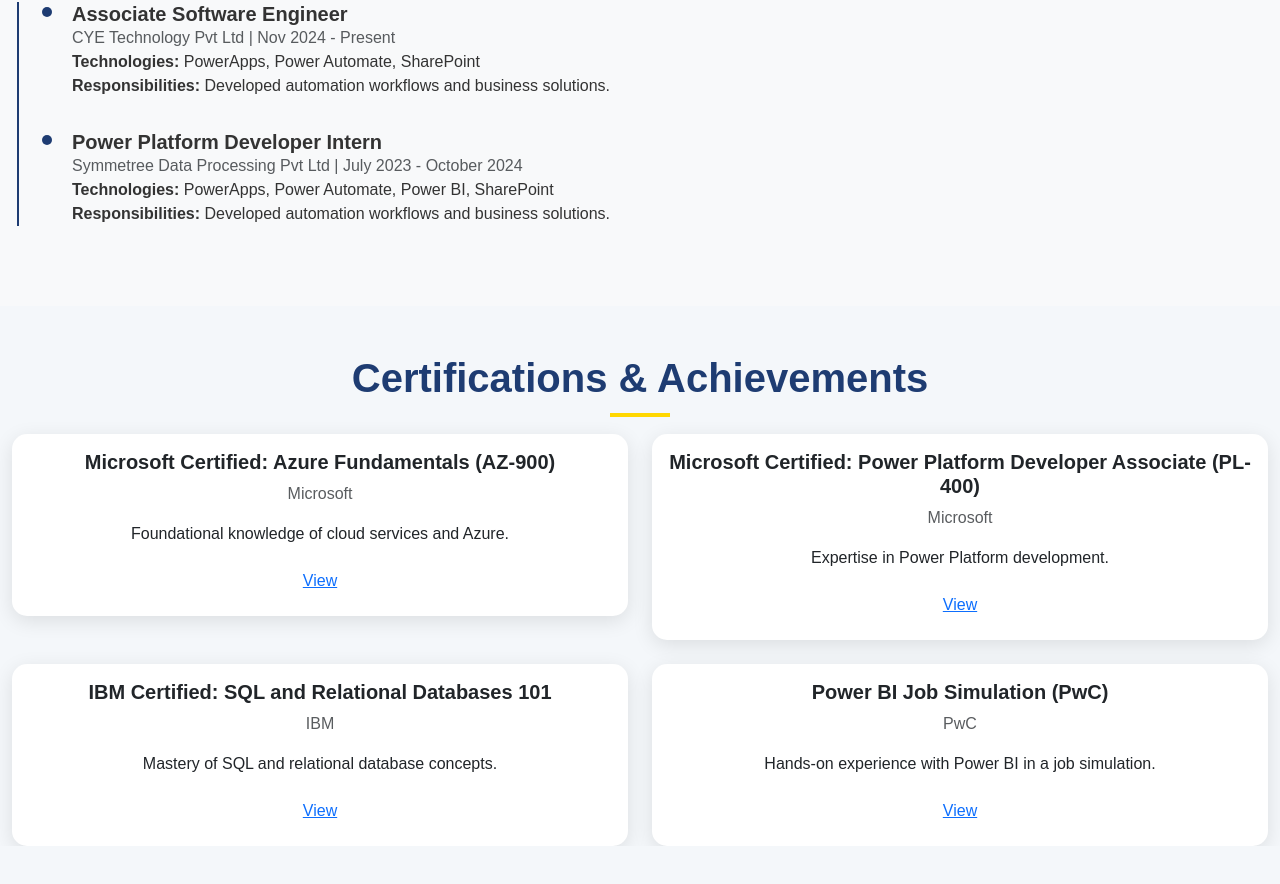
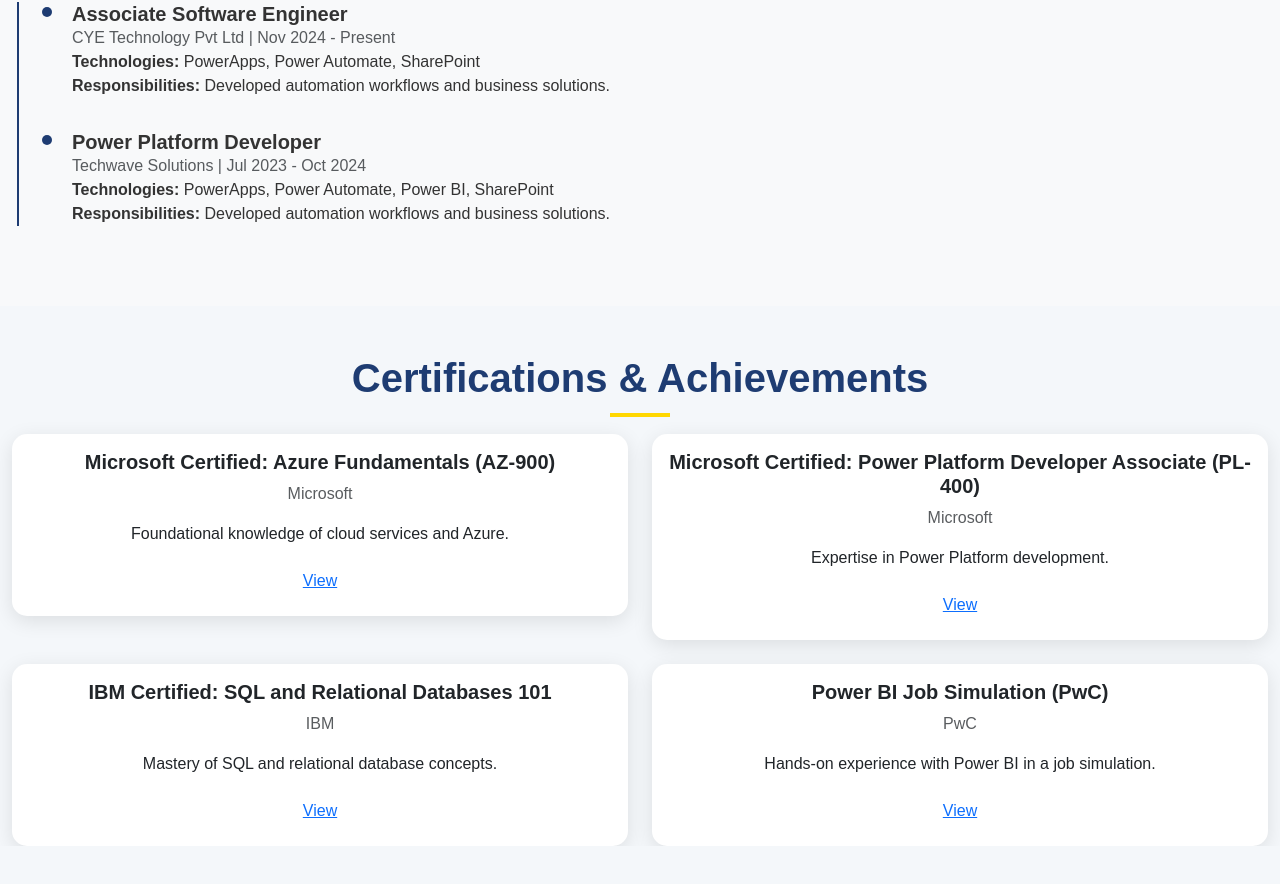
Before and after one commit to vasanthd0201/portfolio-blog, a React (Create React App) app: page / in a window 1280 px wide. Shown: the part 2270-3154 px from the top of the page. Built offline with nearby package versions, Linux system fonts and the light colour scheme.

Commit message:
Updated portfolio.js with Techwave Solutions experience and removed resume.pdf

```diff
--- a/src/vasanth/portfolio.js
+++ b/src/vasanth/portfolio.js
@@ -45,7 +45,7 @@
           <h1 className="display-4 fw-bold animate__animated animate__fadeInUp">Vasanth Kumar Reddy</h1>
           <p className="lead">Power Platform Developer</p>
           <p className="fs-5">"Crafting Efficient Business Solutions with Passion and Precision"</p>
-          <Button variant="outline-light" href="/Vasanth-Resume.pdf" download className="mt-3">Download Resume</Button>
+          <Button variant="outline-light" href="/public/Vasanth-Resume.pdf" download className="mt-3">Download Resume</Button>
         </Container>
       </section>
 
@@ -116,6 +116,7 @@
         </Container>
       </section>
 
+      {/* Experience Section */}
       <section id="experience" className="py-5 bg-light">
         <Container>
           <h2 className="section-title text-center">Experience</h2>
@@ -127,15 +128,14 @@
               <p><strong>Responsibilities:</strong> Developed automation workflows and business solutions.</p>
             </div>
             <div className="timeline-item">
-        <h5 className="fw-bold">Power Platform Developer Intern</h5>
-        <p className="text-muted">Symmetree Data Processing Pvt Ltd | July 2023 - October 2024</p>
+              <h5 className="fw-bold">Power Platform Developer</h5>
+              <p className="text-muted">Techwave Solutions | Jul 2023 - Oct 2024</p>
               <p><strong>Technologies:</strong> PowerApps, Power Automate, Power BI, SharePoint</p>
               <p><strong>Responsibilities:</strong> Developed automation workflows and business solutions.</p>
             </div>
           </div>
         </Container>
       </section>
-
 
       {/* Certifications Section */}
       <section id="certifications" className="py-5">
@@ -147,25 +147,25 @@
                 title: 'Microsoft Certified: Azure Fundamentals (AZ-900)',
                 issuer: 'Microsoft',
                 desc: 'Foundational knowledge of cloud services and Azure.',
-                pdf: '/certifications/AZ900-vasanth.pdf' // Path to the PDF file
+                pdf: '/certifications/AZ900-vasanth.pdf'
               },
               {
                 title: 'Microsoft Certified: Power Platform Developer Associate (PL-400)',
                 issuer: 'Microsoft',
                 desc: 'Expertise in Power Platform development.',
-                pdf: '/certifications/pl400-vasanth.pdf' // Path to the PDF file
+                pdf: '/certifications/pl400-vasanth.pdf'
               },
               {
                 title: 'IBM Certified: SQL and Relational Databases 101',
                 issuer: 'IBM',
                 desc: 'Mastery of SQL and relational database concepts.',
-                pdf: '/certifications/Sql-vasanth.pdf' // Path to the PDF file
+                pdf: '/certifications/Sql-vasanth.pdf'
               },
               {
                 title: 'Power BI Job Simulation (PwC)',
                 issuer: 'PwC',
                 desc: 'Hands-on experience with Power BI in a job simulation.',
-                pdf: '/certifications/pwc-internship-vasanth.pdf' // Path to the PDF file
+                pdf: '/certifications/pwc-internship-vasanth.pdf'
               },
             ].map((cert, idx) => (
               <Col key={idx} md={6} xs={12}>
@@ -268,8 +268,7 @@
       {/* Footer Section */}
       <section id="footer" className="py-4 bg-dark text-white text-center">
         <Container>
-          <p className="mb-0">&copy; {new Date().getFullYear()} Vasanth Kumar Reddy. All Rights Reserved.</p>
-
+          <p className="mb-0">© {new Date().getFullYear()} Vasanth Kumar Reddy. All Rights Reserved.</p>
         </Container>
       </section>
     </div>
```
Also changed, not shown: 1 other file (tests, documents, lock files or other folders). Lines whose indentation alone changed are shown as unchanged.
